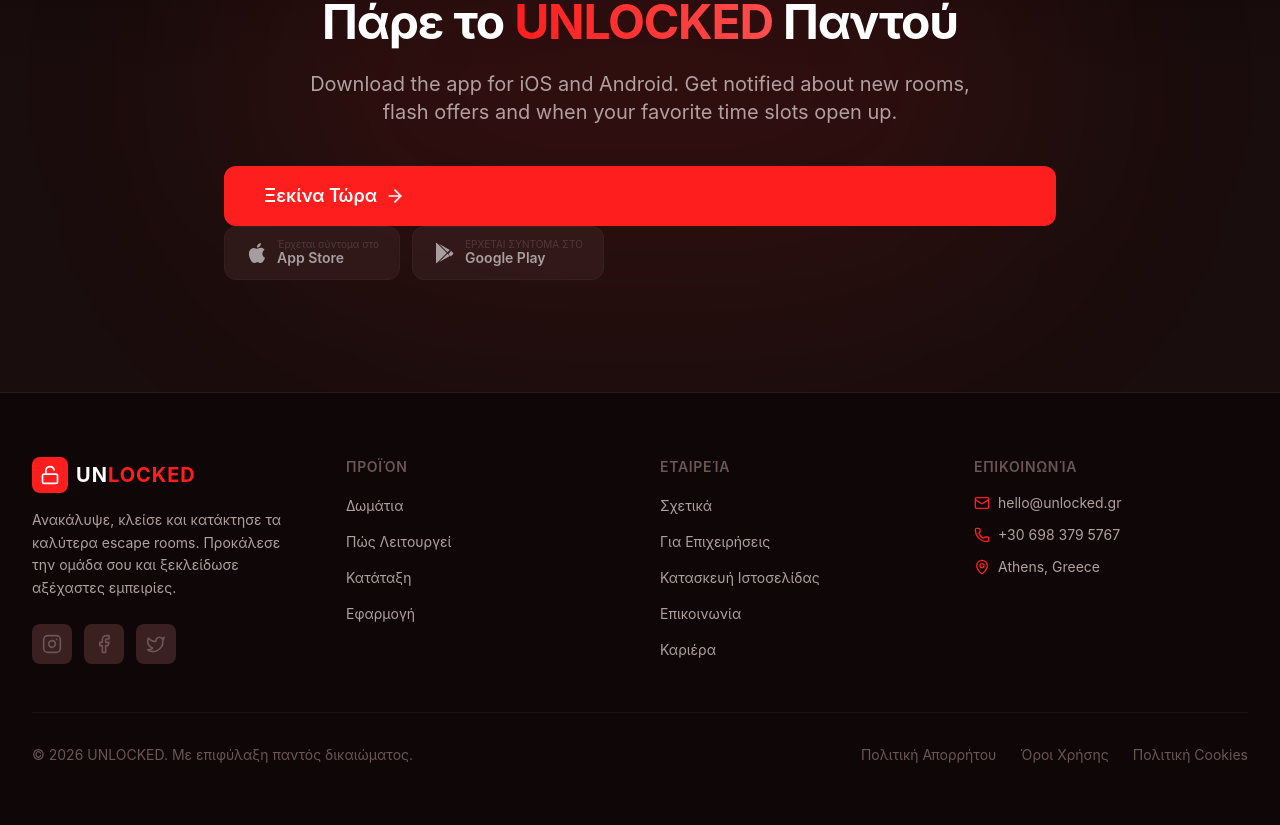
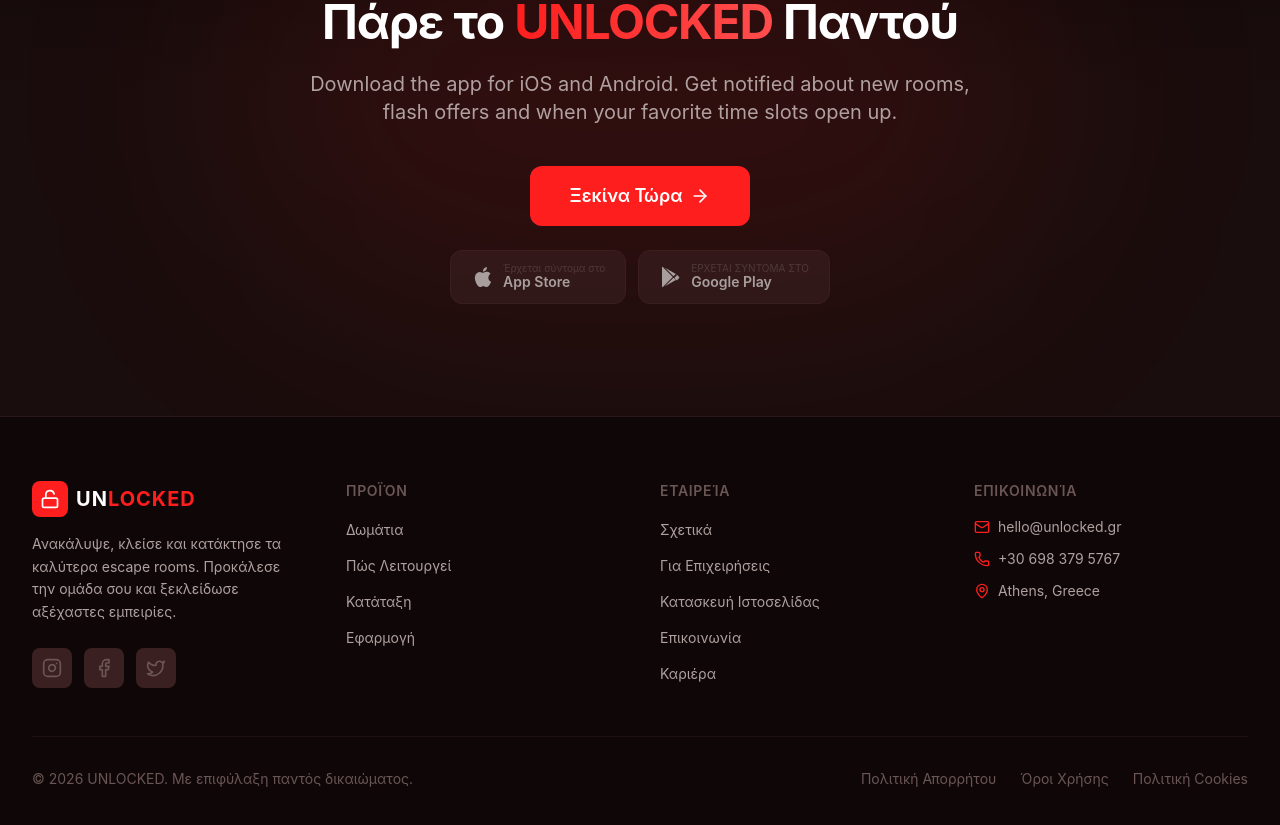
Before and after one commit to dstroumpakos/escape-web, a Next.js app: page / in a window 1280 px wide. Shown: the part 5320-6145 px from the top of the page. Built offline with nearby package versions, Linux system fonts and the light colour scheme; no server answers.

Commit message:
Center CTA button and app store badges in DownloadCTA

```diff
--- a/src/components/home/DownloadCTA.tsx
+++ b/src/components/home/DownloadCTA.tsx
@@ -33,11 +33,13 @@ export function DownloadCTA() {
         </AnimateIn>
 
         <AnimateIn animation="fadeUp" delay={0.4}>
-          <Link href="/signup" className="btn-primary flex items-center gap-2 text-lg !py-4 !px-10">
-            {t('download.cta')}
-            <ArrowRight className="w-5 h-5" />
-          </Link>
-          <div className="flex gap-3">
+          <div className="flex justify-center mb-6">
+            <Link href="/signup" className="btn-primary flex items-center gap-2 text-lg !py-4 !px-10">
+              {t('download.cta')}
+              <ArrowRight className="w-5 h-5" />
+            </Link>
+          </div>
+          <div className="flex justify-center gap-3">
             {/* App Store badges */}
             <button className="flex items-center gap-2 bg-brand-surface border border-brand-border rounded-xl px-5 py-3 opacity-60 cursor-default">
               <svg viewBox="0 0 24 24" className="w-6 h-6 text-white" fill="currentColor">
```
